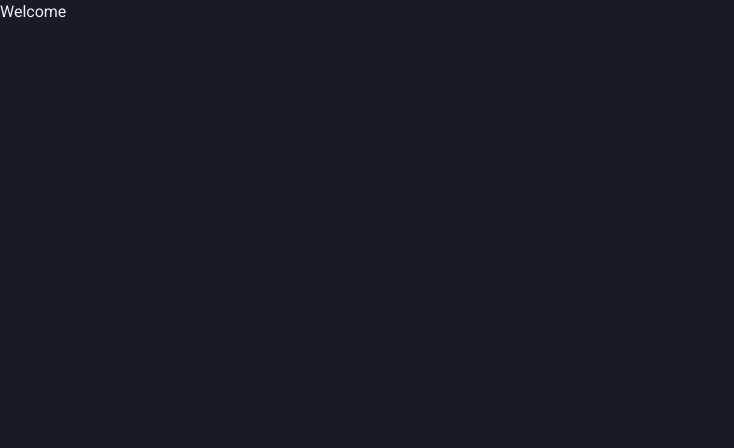
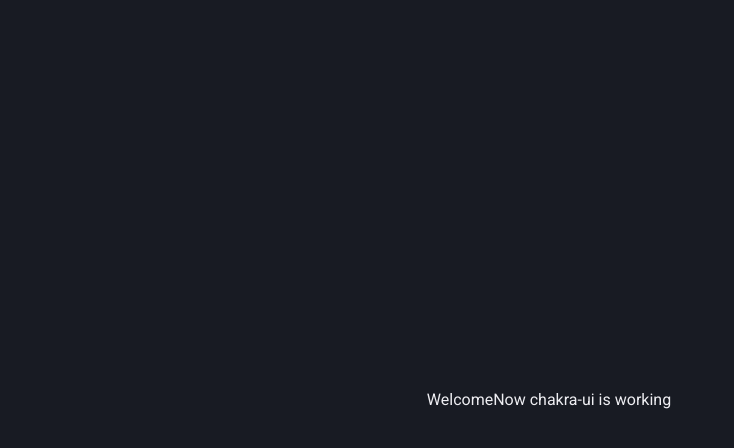
Before and after one commit to zLibrian/dashgo, a Next.js app: page / in a window 1280 px wide. Shown: the top 448 px of the page, without its empty margins (0-734 px from the left). Built offline with nearby package versions, Linux system fonts and the light colour scheme.

Commit message:
feat: Fix chakra ui bug

```diff
--- a/src/app/page.tsx
+++ b/src/app/page.tsx
@@ -1,3 +1,14 @@
+'use client';
+
+import { Flex } from '@chakra-ui/react';
+
 export default function Home() {
-  return <div>Welcome</div>;
+  return (
+    <Flex w="100vw" h="100vh" align="center" justify="center">
+      Welcome
+      <Flex as="form" w="100%" maxW="360px">
+        Now chakra-ui is working
+      </Flex>
+    </Flex>
+  );
 }
```
